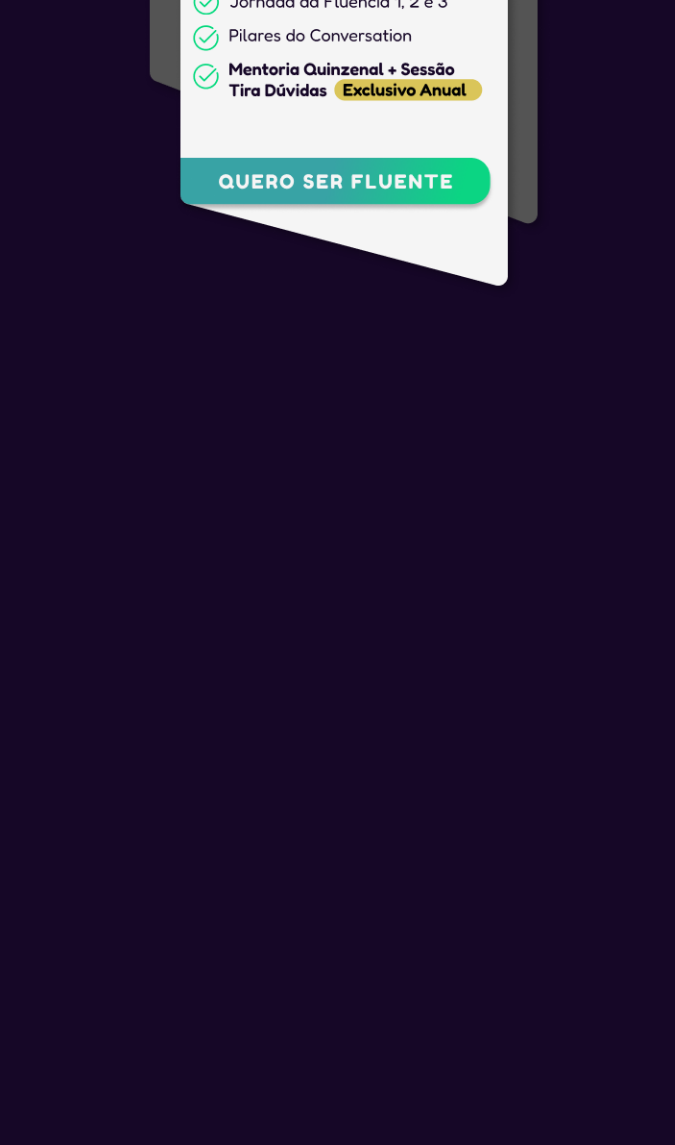
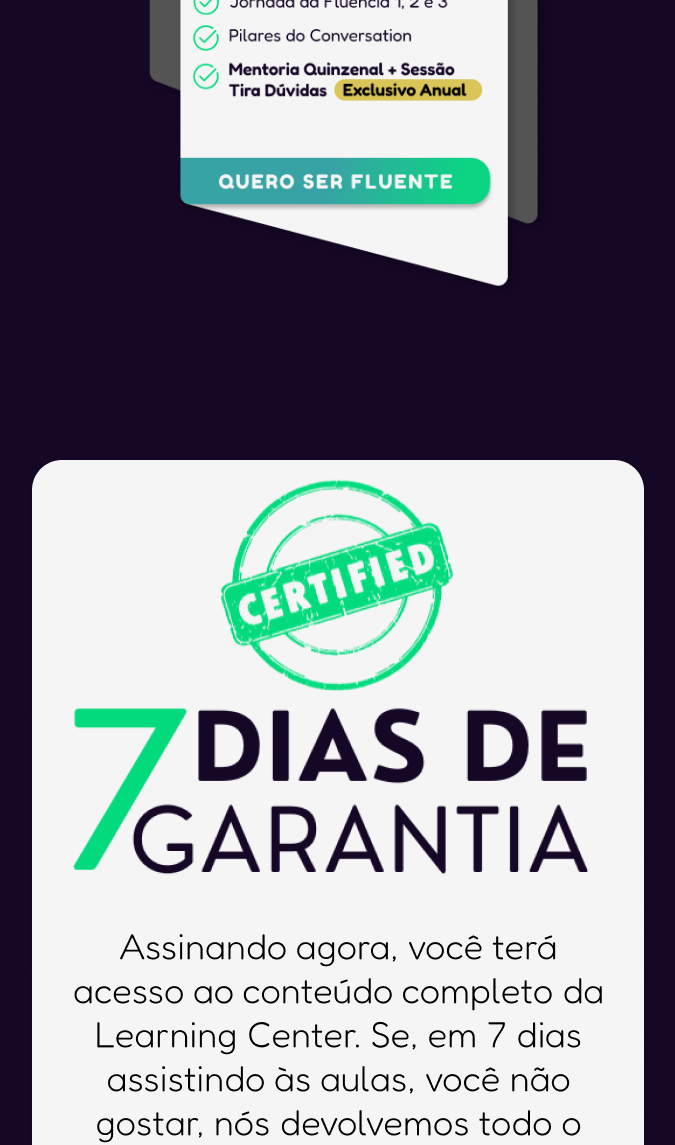
Before and after one commit to lucasaraujope/learning-center, a plain HTML site: page index.html in a window 1280 px wide. Shown: the part 5903-7048 px from the top of the page, without its empty margins (306-981 px from the left). Before the commit the page ends 6203 px from the top, so only its background shows below. Drawn offline with nearby package versions, Linux system fonts and the light colour scheme.

Commit message:
finalizando sessão guarantee e ajustando sessão pricing

```diff
--- /dev/null
+++ b/Style/guarantee.css
@@ -0,0 +1,6 @@
+.guarantee{
+    margin: 0 auto 10rem;
+
+    width: 38.25rem;
+    height: 49.625rem;
+}
--- a/Style/index.css
+++ b/Style/index.css
@@ -9,3 +9,4 @@
 @import url(inspiration.css);
 @import url(levels.css);
 @import url(pricing.css);
+@import url(guarantee.css);
--- a/Style/pricing.css
+++ b/Style/pricing.css
@@ -4,6 +4,8 @@
     flex-direction: column;
 
     gap: 5.4375rem;
+
+    margin-bottom: 10rem;
 
     & h3 {
         font-size: var(--fs-big-texts);
--- a/index.html
+++ b/index.html
@@ -142,6 +142,10 @@
         <h3>COMECE SUA MUDANÇA <span>AGORA!</span></h3>
         <img src="Assets/pricing.png" alt="card com preço do produto">
       </section>
+
+      <section class="guarantee">
+        <img src="Assets/Group 27.png" alt="card com imagem de garantia">
+      </section>
     </div>
 
     <script src="https://cdn.jsdelivr.net/npm/swiper@11/swiper-bundle.min.js">
```
Also changed, not shown: Assets/Group 27.png (added).
